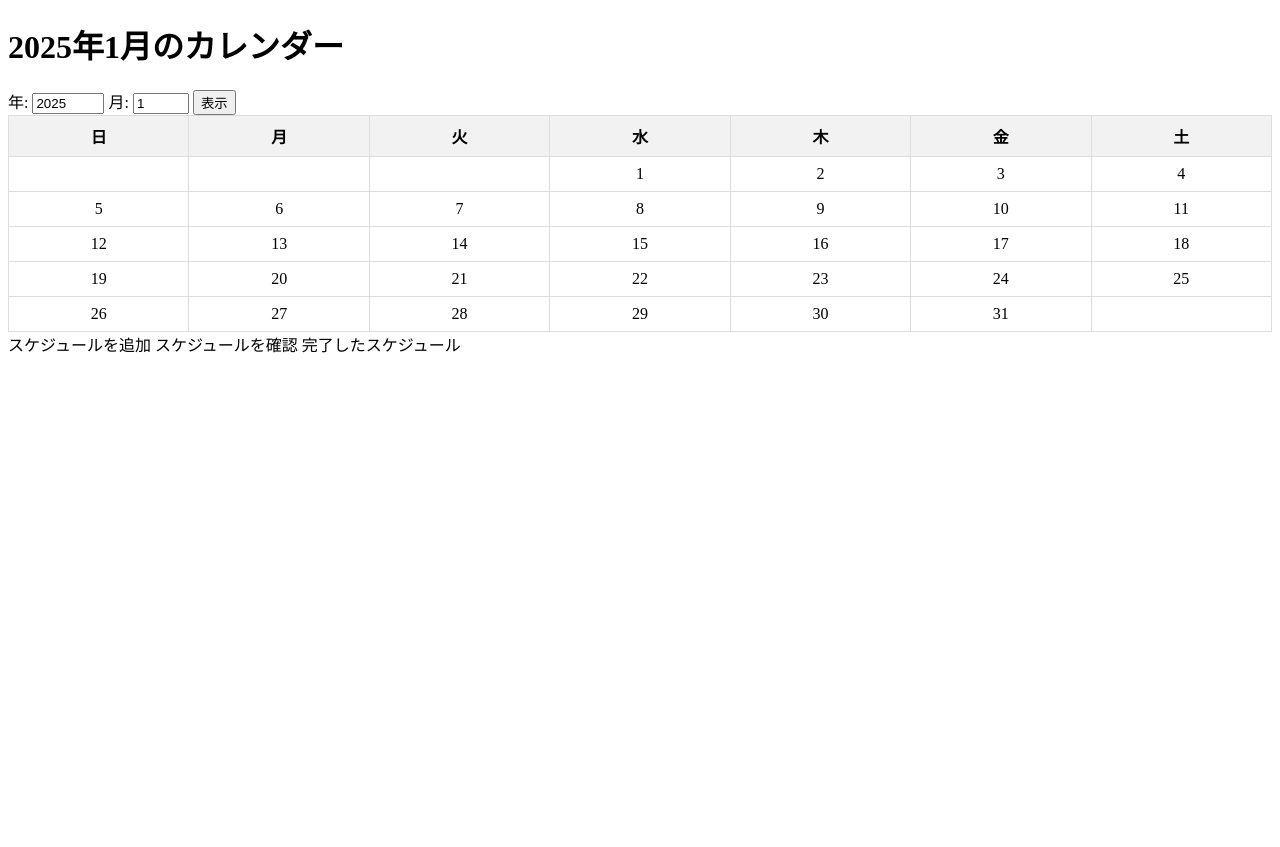
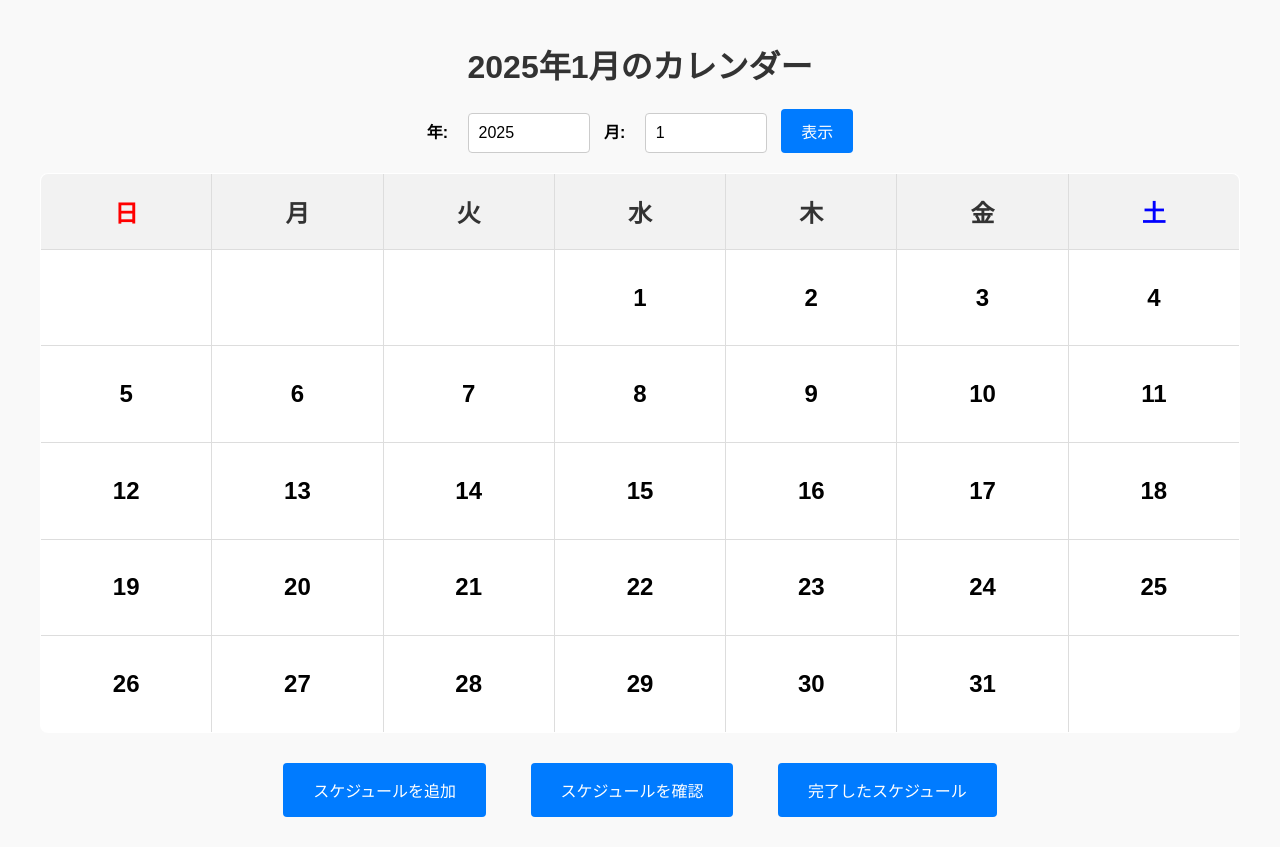
Before and after one commit to 2024AIT-OOP2-G05/TodoCalendar, a Flask app: page / in a window 1280 px wide. Before the commit the page ends 353 px from the top, so only its background shows below. Run offline with Flask 3, Linux system fonts and the light colour scheme.

Commit message:
カレンダーの見た目を変更
土曜日、日曜日を青色と赤色に変更。　スケジュール追加、スケジュールを確認、完了したスケジュールのボタンを見やすくしました。

```diff
--- a/app.py
+++ b/app.py
@@ -216,4 +216,4 @@ def completed_schedules():
 
 if __name__ == '__main__':
     # デバッグモードでFlaskアプリケーションを実行
-    app.run(debug=True,port=26000)
+    app.run(debug=True,port=27000)
--- a/templates/calendar.html
+++ b/templates/calendar.html
@@ -6,32 +6,121 @@
     <meta name="viewport" content="width=device-width, initial-scale=1.0">
     <title>カレンダー</title>
     <style>
+        body {
+            font-family: Arial, sans-serif;
+            margin: 0;
+            padding: 20px;
+            background-color: #f9f9f9;
+        }
+
+        h1 {
+            text-align: center;
+            color: #333;
+        }
+
+        form {
+            text-align: center;
+            margin-bottom: 20px;
+        }
+
+        label {
+            font-weight: bold;
+            margin-right: 5px;
+        }
+
+        input[type="number"] {
+            width: 100px;
+            padding: 10px;
+            margin: 0 10px;
+            border: 1px solid #ccc;
+            border-radius: 4px;
+            font-size: 16px;
+        }
+
+        button {
+            padding: 10px 20px;
+            border: none;
+            background-color: #007bff;
+            color: white;
+            font-size: 16px;
+            border-radius: 4px;
+            cursor: pointer;
+        }
+
+        button:hover {
+            background-color: #0056b3;
+        }
+
         table {
             width: 100%;
+            height: 70vh;
+            /* 高さを画面いっぱいに近づける */
+            max-width: 1200px;
+            margin: 0 auto;
             border-collapse: collapse;
+            background-color: white;
+            border: 1px solid #ddd;
+            border-radius: 8px;
+            overflow: hidden;
         }
 
         th,
         td {
             width: 14.28%;
-            /* 7列なので100%を7で割る */
             border: 1px solid #ddd;
-            padding: 8px;
+            padding: 20px;
             text-align: center;
+            font-size: 24px;
         }
 
         th {
             background-color: #f2f2f2;
+            color: #333;
+            font-weight: bold;
         }
 
-        /* リンクのデフォルトスタイルを無効化 */
-        a {
-            color: inherit;
-            text-decoration: none;
+        th:first-child {
+            color: red;
         }
 
-        a:hover {
+        th:last-child {
+            color: blue;
+        }
+
+        td {
+            background-color: #fff;
+        }
+
+        td a {
+            color: #000;
+            /* カレンダー内の数字を黒に設定 */
+            text-decoration: none;
+            font-weight: bold;
+            font-size: 24px;
+        }
+
+        td a:hover {
             text-decoration: underline;
+        }
+
+        .add-schedule {
+            text-align: center;
+            margin-top: 20px;
+        }
+
+        .add-schedule a {
+            display: inline-block;
+            margin: 10px 20px;
+            padding: 15px 30px;
+            background-color: #007bff;
+            color: white;
+            text-decoration: none;
+            border-radius: 4px;
+            font-size: 16px;
+        }
+
+        .add-schedule a:hover {
+            background-color: #0056b3;
         }
     </style>
 </head>
@@ -49,13 +138,13 @@
     <table>
         <thead>
             <tr>
-                <th>日</th>
+                <th style="color: red;">日</th>
                 <th>月</th>
                 <th>火</th>
                 <th>水</th>
                 <th>木</th>
                 <th>金</th>
-                <th>土</th>
+                <th style="color: blue;">土</th>
             </tr>
         </thead>
         <tbody>
@@ -79,7 +168,6 @@
     <div class="add-schedule">
         <a href="{{ url_for('add_schedule') }}">スケジュールを追加</a>
         <a href="{{ url_for('view_schedules') }}">スケジュールを確認</a>
-        <!-- 変更点: "完了したスケジュール"リンクを追加 -->
         <a href="{{ url_for('completed_schedules') }}">完了したスケジュール</a>
     </div>
 </body>
```
